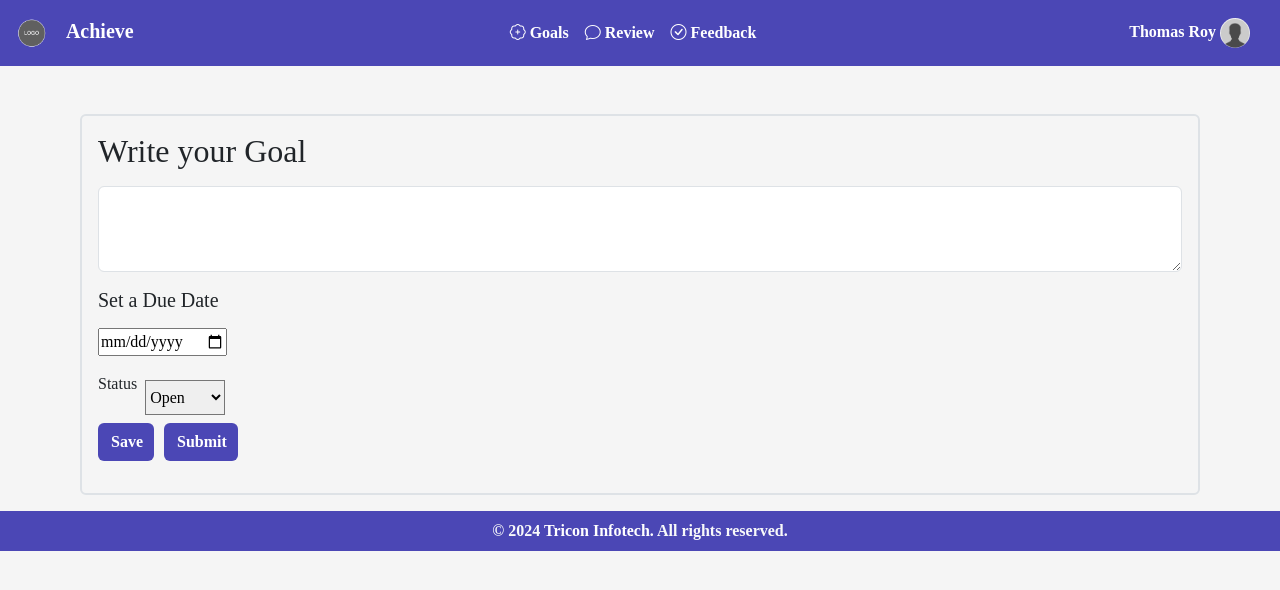
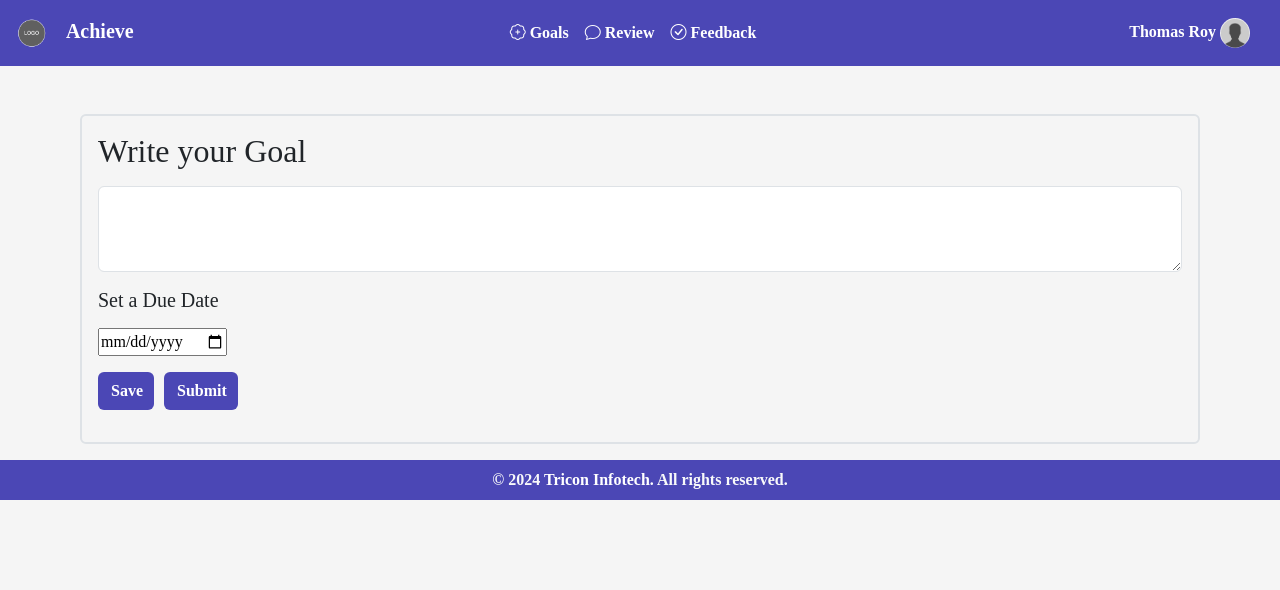
Before and after one commit to Sairam2909/achieveUI, an Angular app: page /create-goal in a window 1280 px wide. Shown: the top 590 px of the page. Built offline with nearby package versions, Linux system fonts and the light colour scheme.

Commit message:
Code fix

```diff
--- a/src/app/Pages/goals-dashboard/goals-dashboard.component.html
+++ b/src/app/Pages/goals-dashboard/goals-dashboard.component.html
@@ -43,6 +43,7 @@
 
 <!-- Goals card -->
 <div class="container mt-5" style="width: 70rem; margin: 0 auto;">
+    @if (allGoals) {
         @for (goal of allGoals; track goal; let i = $index) {
         <div class="card text my-2" style="width: 70rem;  background-color: white;">
             <div class="card-body">
@@ -53,20 +54,28 @@
                 </div>
                 <div class="d-flex justify-content" style="margin-left:57px;"> <p class="card-text"
                     style="color: grey; font-weight: bold; margin-right: 10px; padding-right: 10px;border-right: 1px solid #ccc;">
-                <i class="bi bi-calendar"></i> {{getNumberOfDays(i) > 0 ? 'Due in ' + getNumberOfDays(i) + (getNumberOfDays(i) > 1 ? ' days' : ' day') : 'Over due'}}
+                    <i class="bi bi-calendar"></i> {{getNumberOfDays(i) > 0 ? 'Due in ' + getNumberOfDays(i) + (getNumberOfDays(i) > 1 ? ' days' : ' day') : 'Overdue by ' + (getNumberOfDays(i) * -1) + ((getNumberOfDays(i) * -1) > 1 ? ' days' : ' day')}}
                 </p>
                 <p class="card-text"
                     style="color: grey; font-weight: bold; margin-right: 10px;padding-right: 10px;">
                     Status: {{goal.status}}</p></div>
                 <div class="d-flex justify-content-end mt-1">
-                <button href="#" class="btn btn"
+                    @if (goal.status !== 'Submitted') {
+                    <button class="btn btn"
                         style="font-weight: bold; background-color: #4b47b5; color: white; margin-right: 10px;"
                         (click)="editGoal(i)">Edit
                         Goal</button>
-                <!-- <button href="#" class="btn btn"
-                    style="font-weight: bold; background-color: #4b47b5; color: white; margin-right: 10px;">Completed</button> -->
+                    } @else if (goal.status === 'Submitted') {
+                    <button class="btn btn"
+                        style="font-weight: bold; background-color: #4b47b5; color: white; margin-right: 10px;">Completed</button>
+                    }
                 </div>
             </div>
         </div>
         }
+    } @else {
+        <div style="display: flex; justify-content: center; align-items: center;">
+            <h3>Click on Create Goals to get started</h3>
         </div>
+    }
+</div>
--- a/src/app/Pages/goals-form/goals-form.component.html
+++ b/src/app/Pages/goals-form/goals-form.component.html
@@ -8,20 +8,6 @@
             <label for="dueDate" class="form-label"><h5>Set a Due Date</h5></label><br />
             <input type="date" class="dueDate" id="dueDate" rows="3" formControlName="dueDate" />
         </div>
-        <div class="input-group">
-            <label for="status">Status</label>
-            <select
-              formControlName="status"
-              id="status"
-              style="width: 80px; height: 35px"
-              class="m-2"
-            >
-              <option value="In Draft">In Draft</option>
-              <option value="Open">Open</option>
-              <option value="Pending">Pending</option>
-              <option value="Approved">Approved</option>
-            </select>
-          </div>
         <div class="mb-3">
             <button href="#" class="btn btn" (click)="saveGoal()"
                 style="font-weight: bold; background-color: #4b47b5; color: white; margin-right: 10px; padding-right: 10px;">Save</button>
--- a/src/app/Pages/goals-form/goals-form.component.ts
+++ b/src/app/Pages/goals-form/goals-form.component.ts
@@ -37,7 +37,6 @@ export class GoalsFormComponent {
   initializeForm() {
       this.reactiveForm = this.formBuilder.group({
           description: [''],
-          status: ['Open'],
           dueDate: ['']
     });
   }
@@ -47,7 +46,7 @@ export class GoalsFormComponent {
         customerId: 5631,
         userId: 123,
         description: this.reactiveForm.value.description,
-        status: this.reactiveForm.value.status,
+        status: 'Submitted',
         dueDate: this.reactiveForm.value.dueDate,
         isSaved: 0,
         createdBy: this.userName,
@@ -73,7 +72,7 @@ export class GoalsFormComponent {
         customerId: 5631,
         userId: 123,
         description: this.reactiveForm.value.description,
-        status: this.reactiveForm.value.status,
+        status: 'In Draft',
         dueDate: this.reactiveForm.value.dueDate,
         isSaved: 1,
         createdBy: this.userName,
@@ -99,7 +98,6 @@ export class GoalsFormComponent {
         // console.log(res);
         this.saveGoalInDb = res[0].isSaved;
         this.reactiveForm.controls['description'].patchValue(res[0].description);
-        this.reactiveForm.controls['status'].patchValue(res[0].status);
         this.reactiveForm.controls['dueDate'].patchValue(res[0].dueDate);
     })
   }
```
Lines whose indentation alone changed are shown as unchanged.
